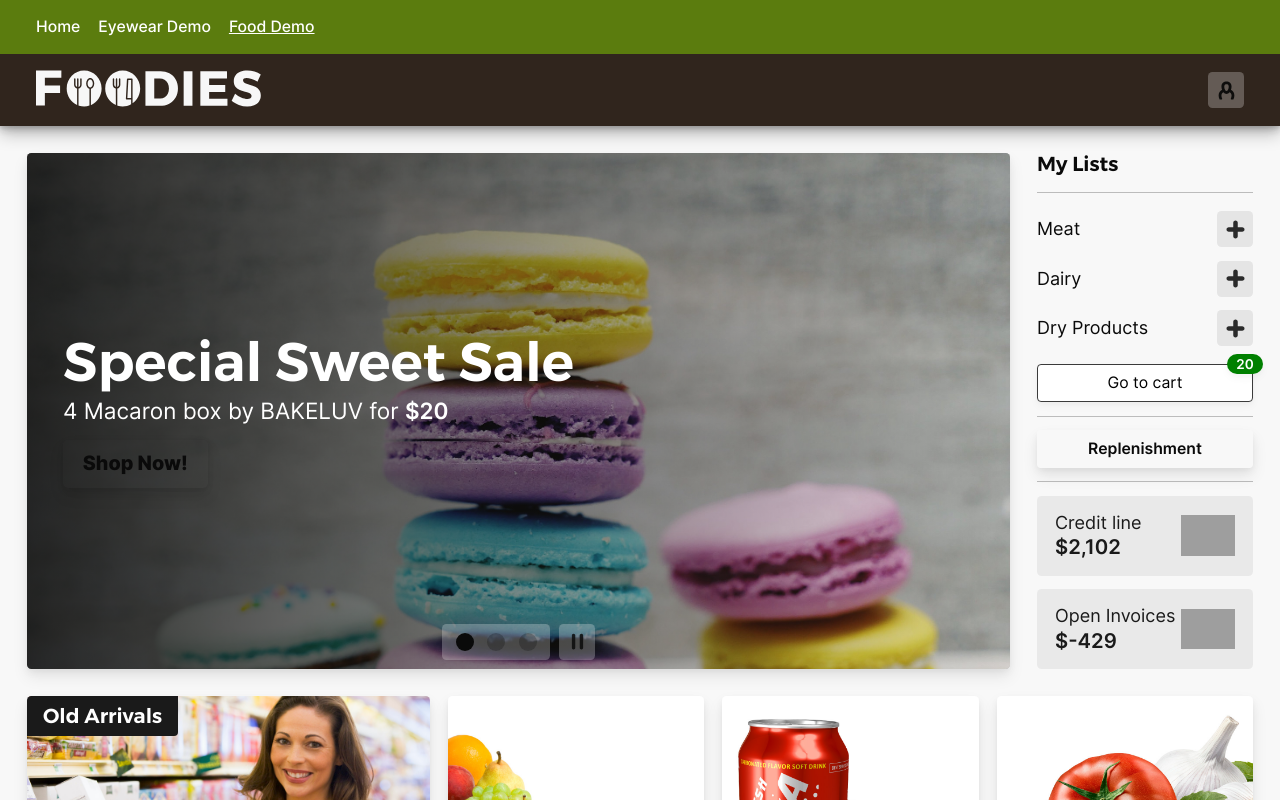
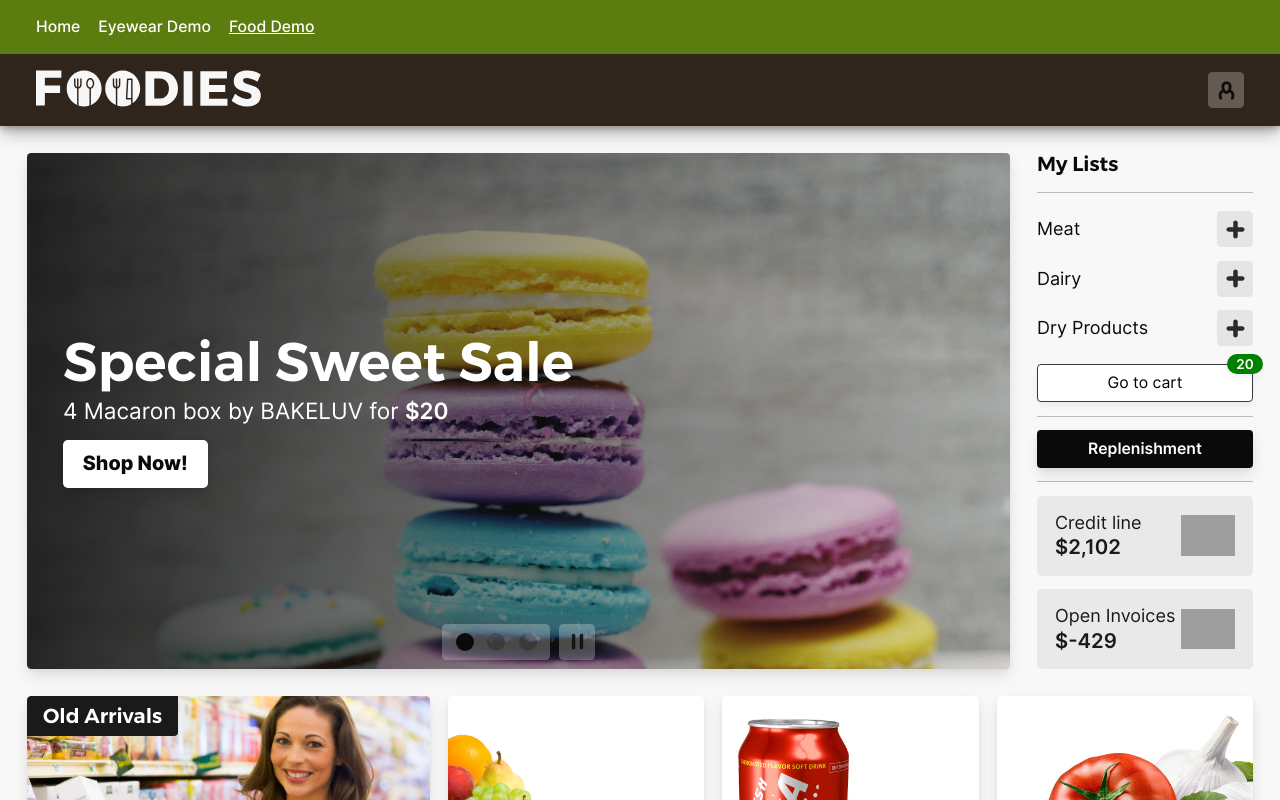
Before and after one commit to YonatanKof/pepp-homapage-central, a Vue app: page /food-demo in a window 1280 px wide. Shown: the top 800 px of the page. Built offline with nearby package versions, Linux system fonts and the light colour scheme; grey boxes are pictures that could not be loaded.

Commit message:
minor color fix ad dd-bg refactor

```diff
--- a/src/styles/abstracts/_commons.scss
+++ b/src/styles/abstracts/_commons.scss
@@ -84,7 +84,7 @@ button {
 	@include state-strong;
 	@include button-spacing;
 	color: $color-system-1-full;
-	background: $color-system-invert-1-full;
+	background: var(--color-system-invert-10);
 }
 
 .button-icon {
--- a/src/styles/abstracts/_vars.scss
+++ b/src/styles/abstracts/_vars.scss
@@ -115,10 +115,7 @@ $box-height-overlay: 40px;
 		transition: all 0.25s; // same as 'pep-btn' @mixin
 		display: block;
 		position: absolute;
-		top: 0;
-		bottom: 0;
-		left: 0;
-		right: 0;
+		inset: 0;
 		border-radius: inherit;
 		border: $width $style $color;
 	}
@@ -188,9 +185,8 @@ $box-height-overlay: 40px;
 @mixin state-strong {
 	@include hover-anim;
 	font-size: var(--font-size-01);
-	color: $color-system-invert-1-full;
-	// background-color: hsl(var(--color-system-values));
-	background-color: var(--color-system);
+	color: var(--color-system-invert-10);
+	background-color: var(--color-system-10);
 	border-radius: $border-radius;
 	box-shadow: $shadow-box;
 	font-weight: 600;
--- a/src/styles/components/_inputs.scss
+++ b/src/styles/components/_inputs.scss
@@ -5,14 +5,20 @@ body {
     --dd-space-2: 0.5rem;
     --dd-space-3: 0.75rem;
 }
+@mixin dd-bg {
+    background-color: var(--color-system-invert-10);
+    box-shadow: $shadow-box-hard;
+    outline: 1px solid var(--color-system-06);
+    border-radius: $border-radius;
 
+}
 .dropdown {
     position: relative;
 }
 
 // [class*="custom-input"] {
 .custom-input-end {
-    @include state-regular;
+    @include dd-bg;
     height: $box-height-overlay;
     max-width: 100%;
     display: flex;
@@ -36,13 +42,13 @@ body {
 
 // [class*="dropdown-content"] {
 .dropdown-content-end {
-    @include state-regular;
+    @include dd-bg;
     font-family: $font-family--body;
     font-size: var(--font-size-01);
     position: absolute;
     min-width: max-content;
     top: calc(100% + var(--dd-space-1));
-    max-height: calc(var(--dd-space-3) * 18);
+    max-height: calc(var(--dd-space-3) * 20.8);
     overflow-y: scroll;
     overflow-x: hidden;
     z-index: 999;
@@ -66,7 +72,7 @@ body {
     li {
         font-size: var(--font-size-01);
         line-height: 1.5rem;
-        background-color: white;
+        background-color: var(--color-system-invert-10);
         border-radius: $border-radius;
         padding: var(--dd-space-2) var(--dd-space-3);
         cursor: pointer;
@@ -76,8 +82,7 @@ body {
             margin-bottom: 0;
         }
         &:hover {
-            background-color: $color-system-4-weak;
-            color: $color-system-1-full;
+            background-color: var(--color-system-02);
         }
         span{
             display: flex;
@@ -92,19 +97,10 @@ body {
             fill-opacity: 1;
         }
     }
-    .active-dropdown-item {
-        background-color: $color-system-1-full;
-        color: $color-system-invert-1-full;
-    }
 }
 
 .dropdown-content-fit {
     min-width: unset;
     left: 0;
     right: 0;
-    // li{
-    //     white-space: nowrap;
-    //     overflow: hidden;
-    //     text-overflow: ellipsis;
-    // }
 }
```
